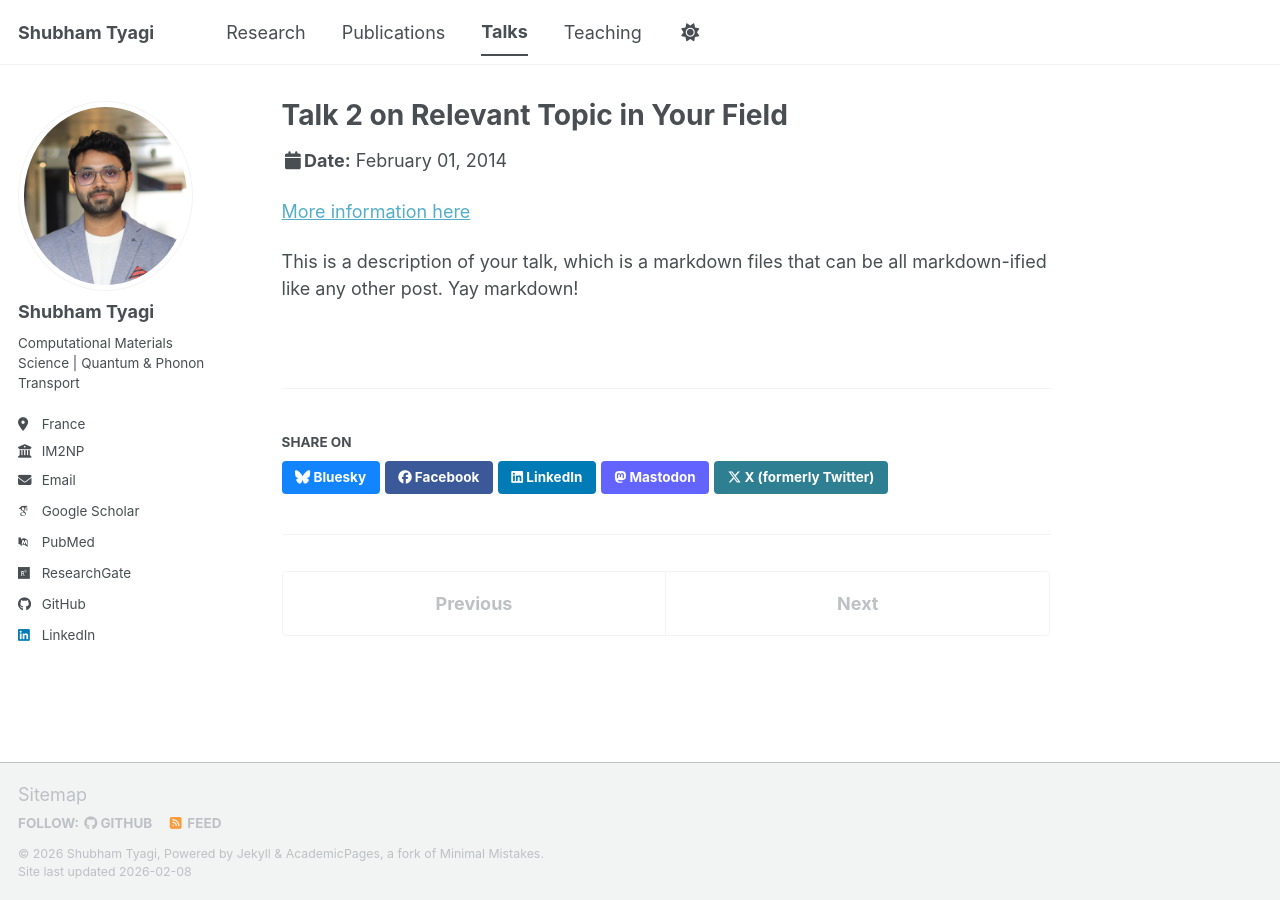
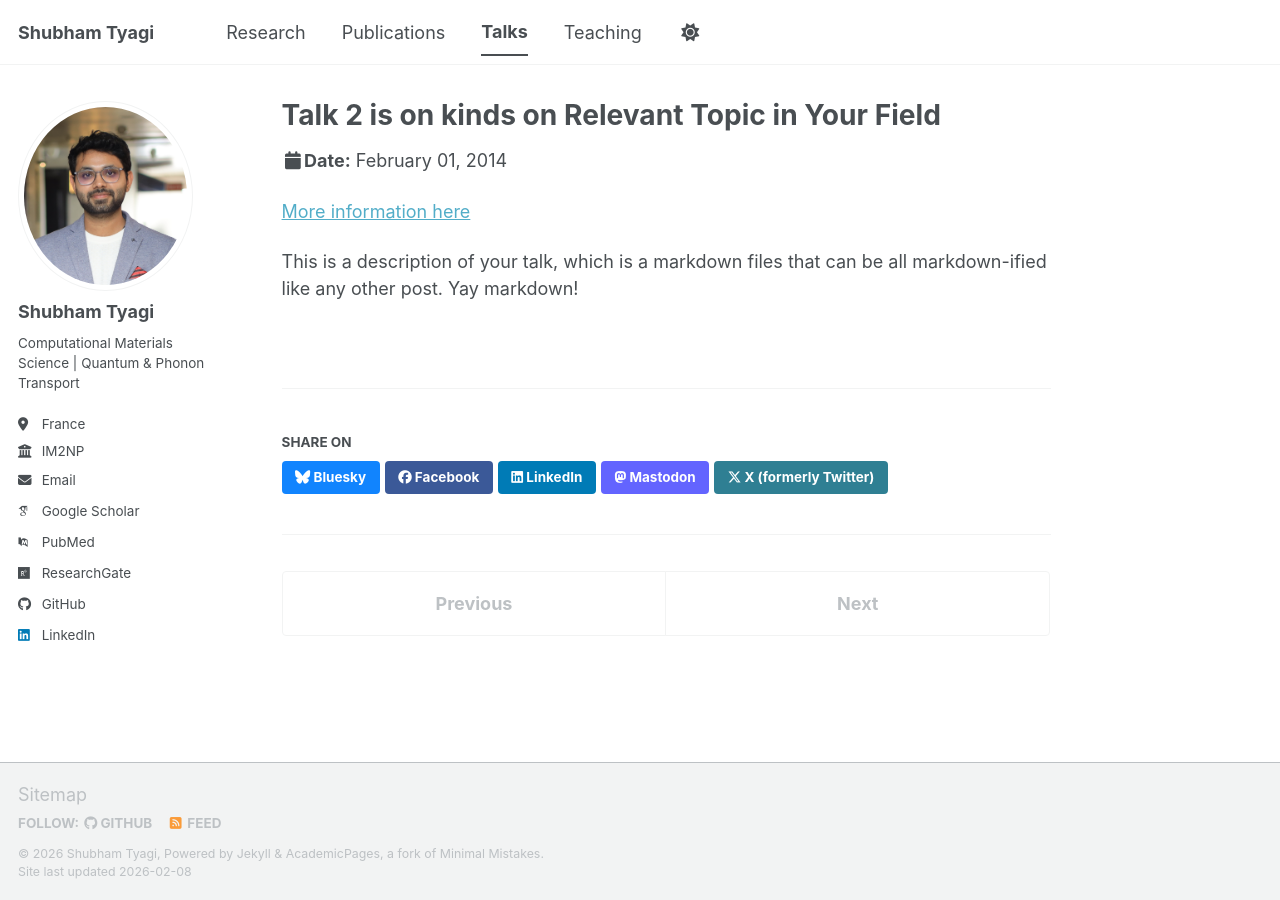
Before and after one commit to shubhamtyagi145/shubhamtyagi145.github.io, a Jekyll site: the page built from _talks/2014-02-01-talk-2.md, in a window 1280 px wide. Built offline with Jekyll 4.4.1, drawn with Linux system fonts in a browser that asks for light colours; some web fonts are replaced; a script bundle is joined from its source files by our own code; library files that are not in the unit come from our copies.

Commit message:
Update 2014-02-01-talk-2.md

```diff
--- a/_talks/2014-02-01-talk-2.md
+++ b/_talks/2014-02-01-talk-2.md
@@ -1,5 +1,5 @@
 ---
-title: "Talk 2 on Relevant Topic in Your Field"
+title: "Talk 2 is on kinds on Relevant Topic in Your Field"
 collection: talks
 type: "Talk"
 permalink: /talks/2014-02-01-talk-2
```
